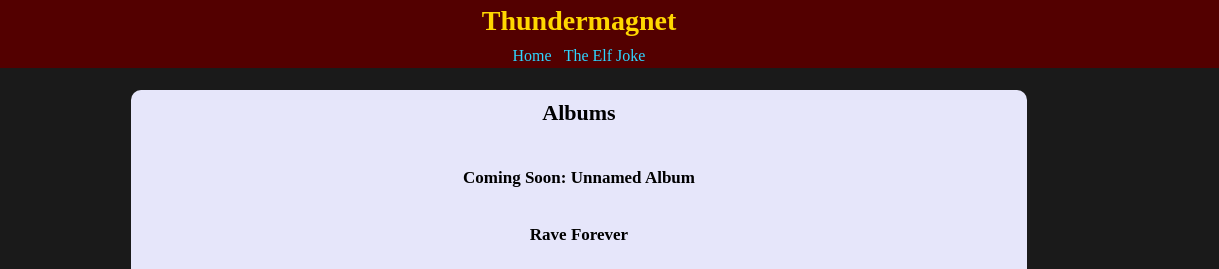
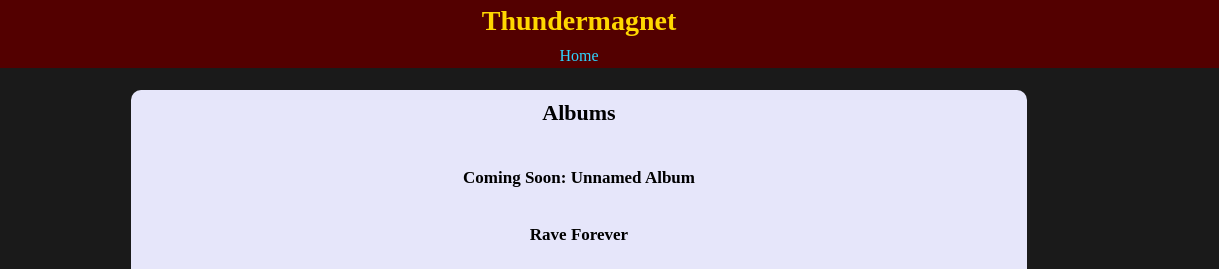
Before and after one commit to Thundermagnet/Thundermagnet.github.io, a plain HTML site: page publishedlist.html in a window 1280 px wide. Shown: the top 269 px of the page, 61-1280 px from the left. Drawn offline with Linux system fonts and the light colour scheme.

Commit message:
Part of menu changes
Made the only option "Home".  Not liked, but if the site expands, it will save time in the long run.

```diff
--- a/publishedlist.html
+++ b/publishedlist.html
@@ -12,7 +12,7 @@
 			<script src="scripts.js"></script>
 			<div id="topbar">
 				<div class="title-text">Thundermagnet</div>
-				<a href="/index.html">Home</a>&nbsp;&nbsp;&nbsp;<a href="/theelfjoke.html">The Elf Joke</a>
+				<a href="/index.html">Home</a>
 			</div>
 			<div style="position: fixed; left: 7px; top: 9.5px;">
 				<img src="images/logo_large.gif" alt="Error loading image." style="top: 0; left: 0;width:50px;height:50px;padding:0;">
```
